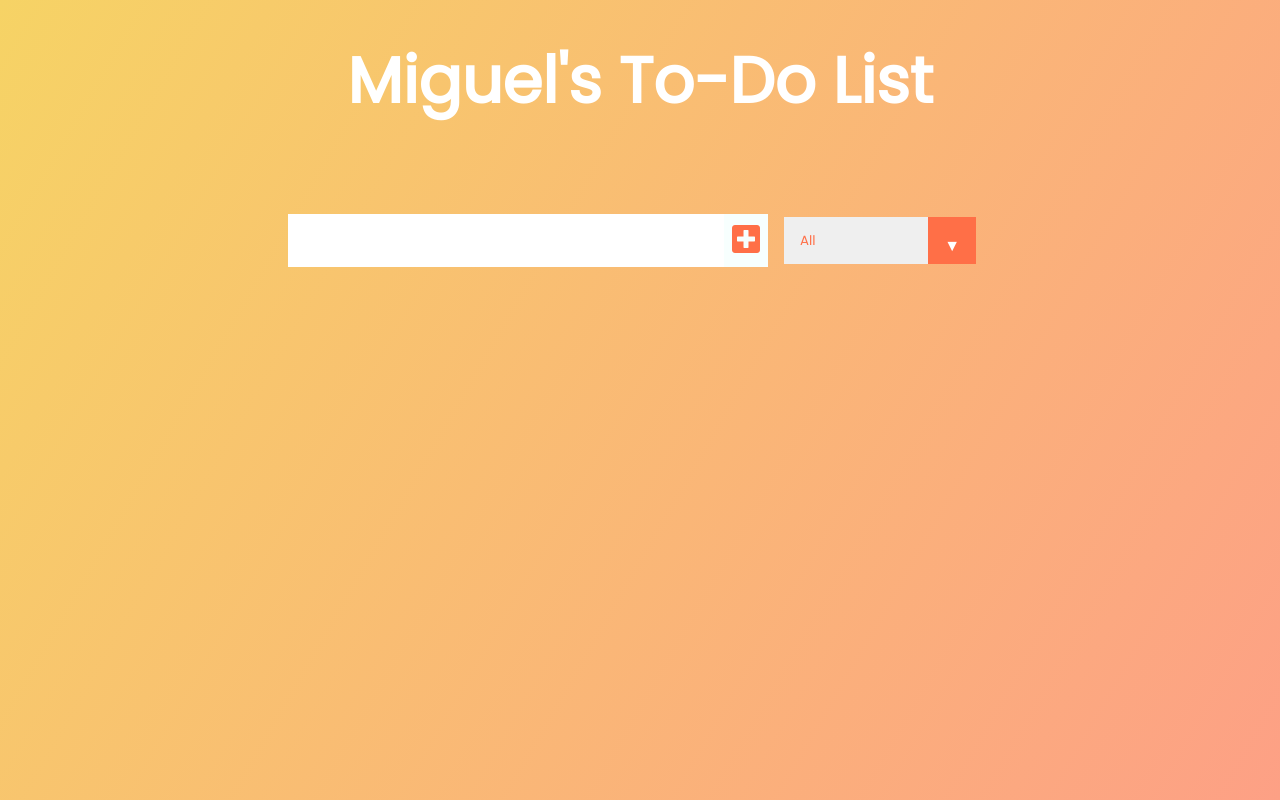
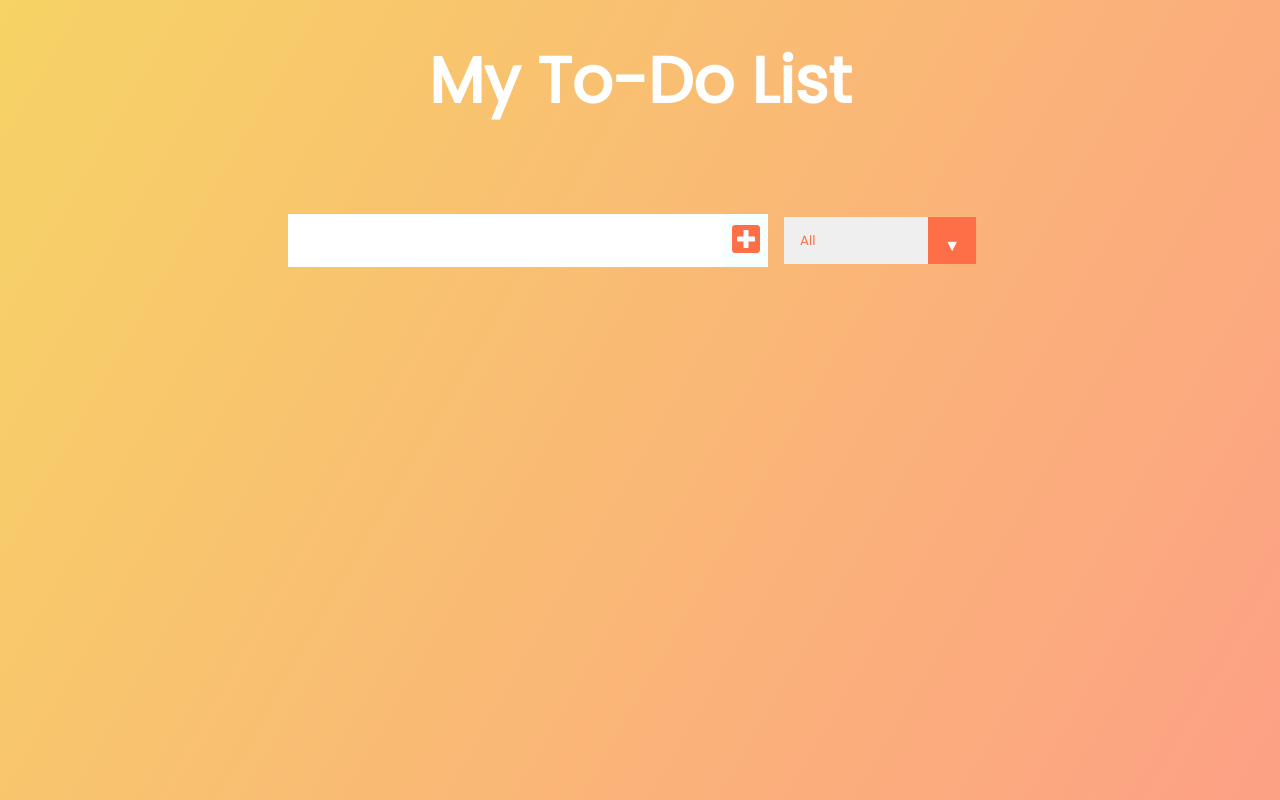
Before and after one commit to migueltavarestech/todo-list, a React (Create React App) app: page / in a window 1280 px wide. Built offline with nearby package versions, Linux system fonts and the light colour scheme.

Commit message:
Change App Title

```diff
--- a/public/index.html
+++ b/public/index.html
@@ -34,7 +34,7 @@
       work correctly both with client-side routing and a non-root public URL.
       Learn how to configure a non-root public URL by running `npm run build`.
     -->
-    <title>React App</title>
+    <title>My To-Do List</title>
   </head>
   <body>
     <noscript>You need to enable JavaScript to run this app.</noscript>
--- a/src/App.js
+++ b/src/App.js
@@ -53,7 +53,7 @@ function App() {
   return (
     <div className="App">
       <header>
-        <h1>Miguel's To-Do List</h1>
+        <h1>My To-Do List</h1>
       </header>
       <Form
         inputText={inputText}
```
